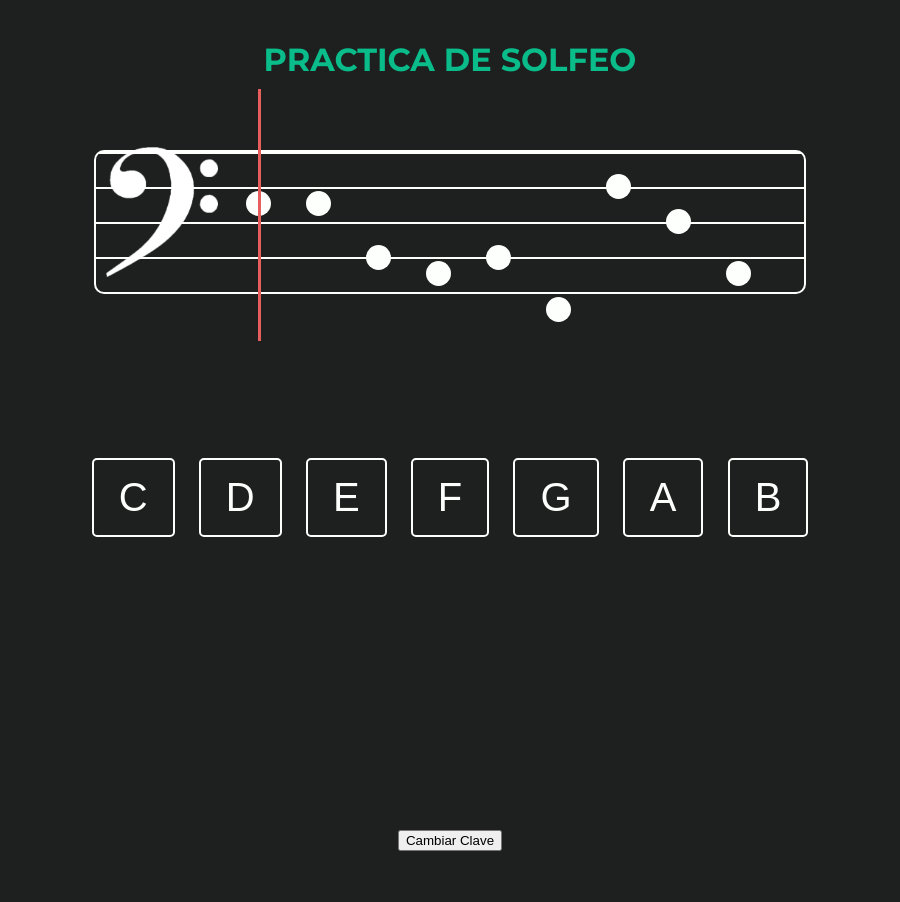
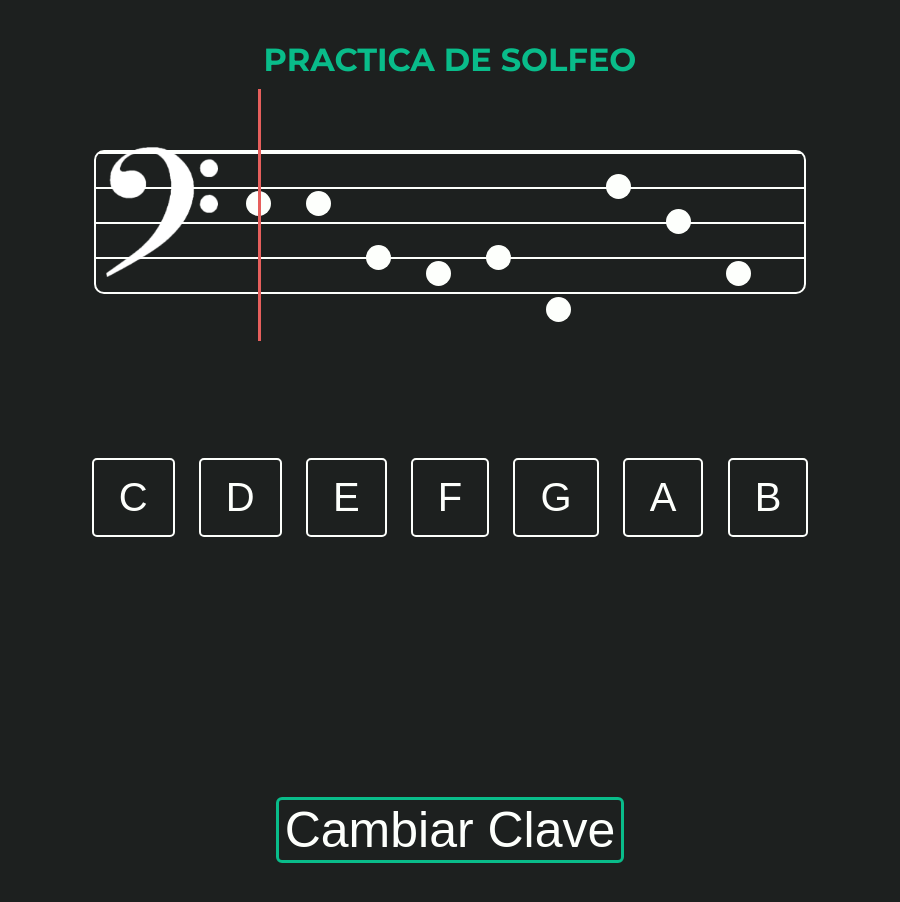
Before and after one commit to Visac95/Solfeo-app, an Electron app: page index.html in a window 900 px wide. Both pictures are taken after a click on the button "Iniciar". Drawn offline with Linux system fonts and the light colour scheme; no server answers.

Commit message:
Arreglo de style

```diff
--- a/style.css
+++ b/style.css
@@ -140,5 +140,9 @@ button.presionado {
 }
 
 #btnCambiarClave{
-
+    font-size: 50px;
+  border: var(--verde) 3px solid;
+  border-radius: 6px;
+  background-color: var(--negro);
+  color: var(--blanco);
 }
```
